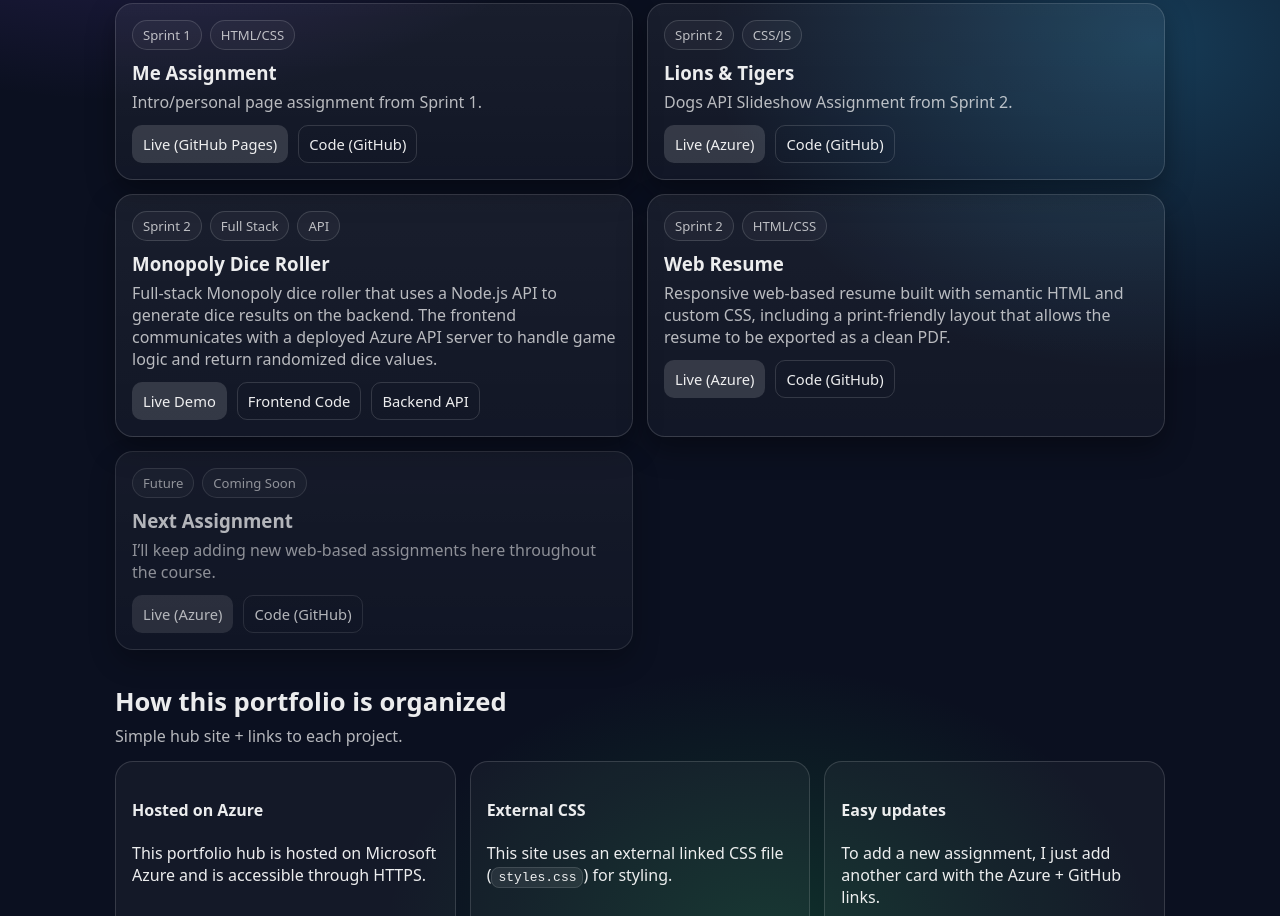
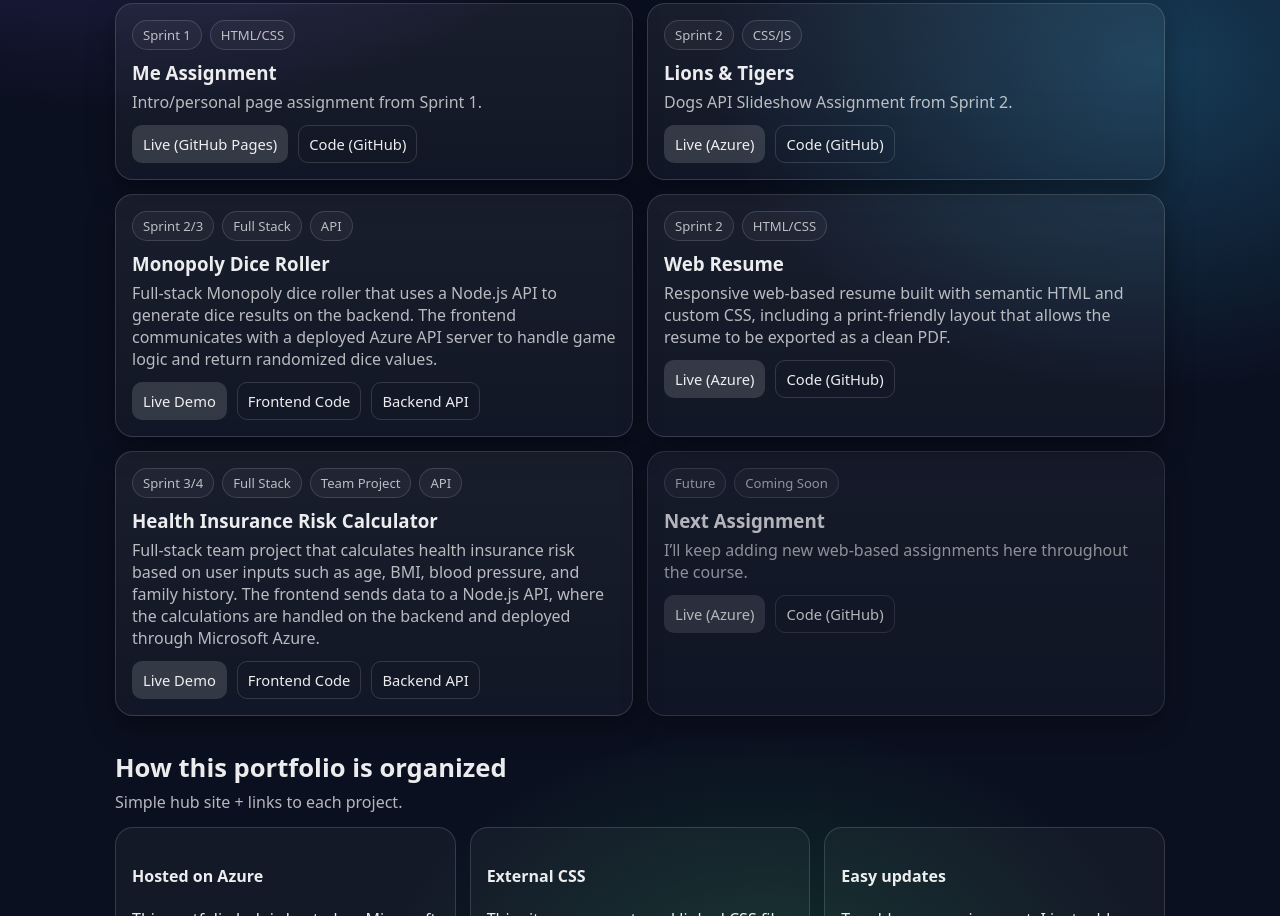
Before and after one commit to FMontiel01/fernando-montiel-portfolio, a plain HTML site: page index.html in a window 1280 px wide. Shown: the part 409-1325 px from the top of the page. Drawn offline with Linux system fonts and the light colour scheme.

Commit message:
added my health risk calculator

```diff
--- a/index.html
+++ b/index.html
@@ -95,7 +95,7 @@
 
           <article class="card">
             <div class="badges">
-              <span class="badge">Sprint 2</span>
+              <span class="badge">Sprint 2/3</span>
               <span class="badge">Full Stack</span>
               <span class="badge">API</span>
             </div>
@@ -135,7 +135,6 @@
             </div>
           </article>
 
-          <!-- Sprint 2 -->
           <article class="card">
             <div class="badges">
               <span class="badge">Sprint 2</span>
@@ -164,6 +163,50 @@
                 rel="noreferrer"
               >
                 Code (GitHub)
+              </a>
+            </div>
+          </article>
+
+          <article class="card">
+            <div class="badges">
+              <span class="badge">Sprint 3/4</span>
+              <span class="badge">Full Stack</span>
+              <span class="badge">Team Project</span>
+              <span class="badge">API</span>
+            </div>
+            <h3>Health Insurance Risk Calculator</h3>
+            <p>
+              Full-stack team project that calculates health insurance risk
+              based on user inputs such as age, BMI, blood pressure, and family
+              history. The frontend sends data to a Node.js API, where the
+              calculations are handled on the backend and deployed through
+              Microsoft Azure.
+            </p>
+
+            <div class="card-actions">
+              <a
+                class="btn small"
+                href="https://green-sky-0913dde1e.1.azurestaticapps.net"
+                target="_blank"
+                rel="noreferrer"
+              >
+                Live Demo
+              </a>
+              <a
+                class="btn small btn-outline"
+                href="https://github.com/FMontiel01/Health-Insurance-Risk-Calculator"
+                target="_blank"
+                rel="noreferrer"
+              >
+                Frontend Code
+              </a>
+              <a
+                class="btn small btn-outline"
+                href="https://github.com/FMontiel01/Health-Insurance-Risk-Calculator-Server"
+                target="_blank"
+                rel="noreferrer"
+              >
+                Backend API
               </a>
             </div>
           </article>
```
